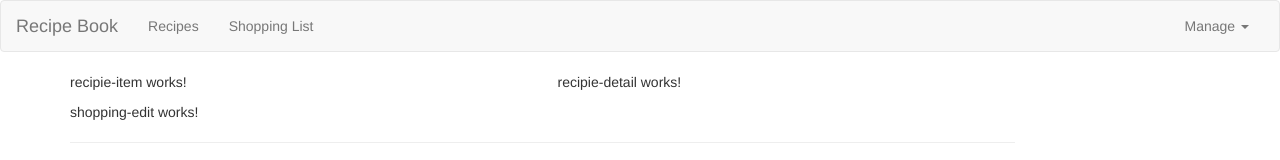
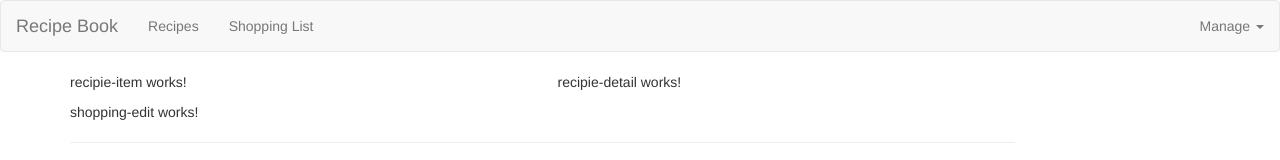
Before and after one commit to Minhaj9800/Angular, an Angular app in the folder shopping-list/: page / in a window 1280 px wide. Shown: the top 160 px of the page. Built offline with nearby package versions, Linux system fonts and the light colour scheme.

Commit message:
Bug fixed for making navbar responsove

```diff
--- a/shopping-list/src/app/header/header.component.html
+++ b/shopping-list/src/app/header/header.component.html
@@ -4,7 +4,7 @@
       <a href="#" class="navbar-brand">Recipe Book</a>
     </div>
 
-    <div class="collapse navbar-collapse">
+    <div class="navbar-default">
       <ul class="nav navbar-nav">
         <li><a href="#">Recipes</a></li>
         <li><a href="#">Shopping List</a></li>
```
